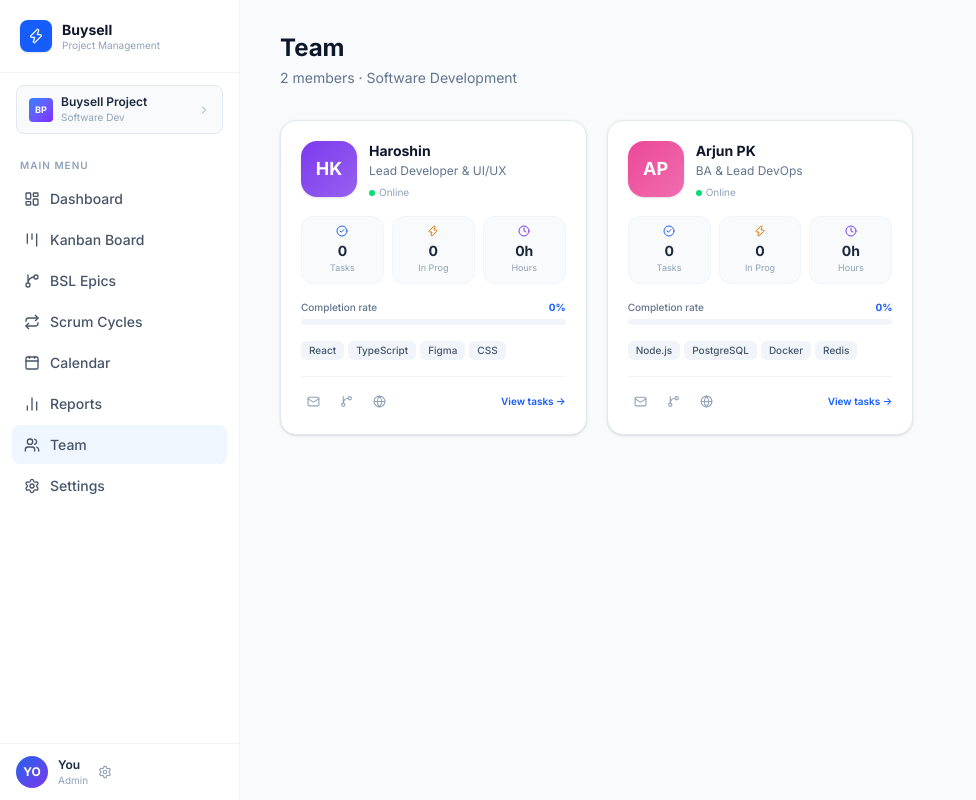
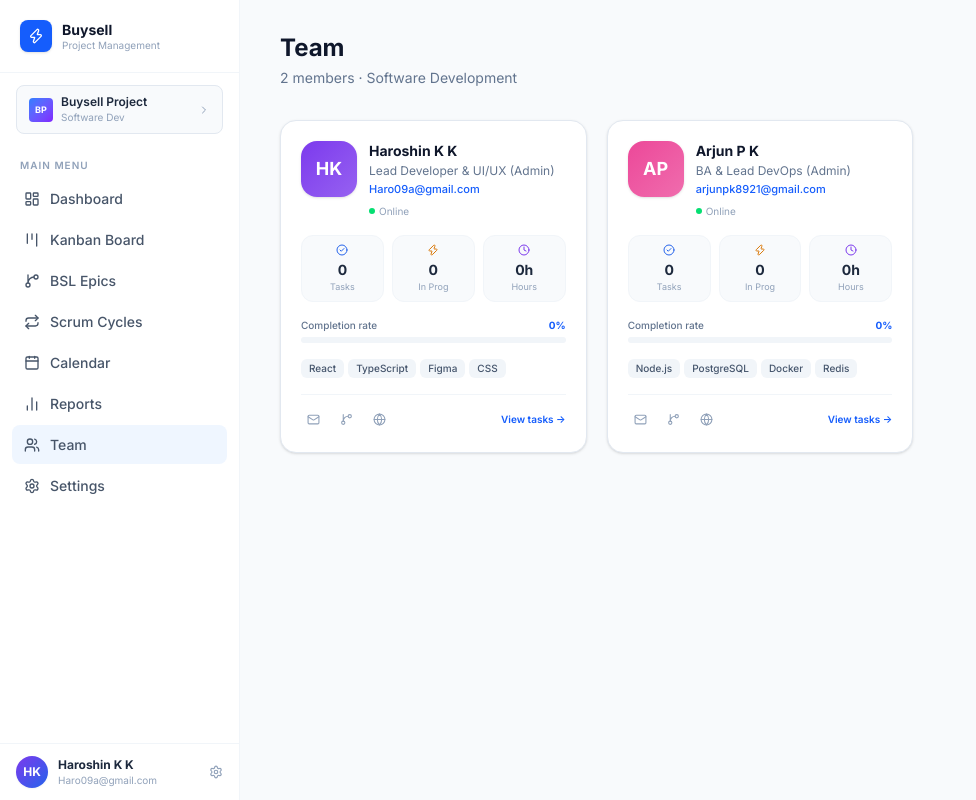
Before and after one commit to buyselltkmce/buysell-tkmce-Board, a React (Vite) app: page /team in a window 1280 px wide. Shown: the whole page, without its empty margins (0-976 px from the left). Built offline with nearby package versions, Linux system fonts and the light colour scheme; no server answers; the database is empty.

Commit message:
Update team member details and emails

```diff
--- a/src/components/Sidebar/Sidebar.jsx
+++ b/src/components/Sidebar/Sidebar.jsx
@@ -80,14 +80,14 @@ export default function Sidebar() {
       <div className="border-t border-slate-100 px-4 py-3">
         <div className="flex items-center gap-2.5">
           <div
-            className="w-8 h-8 rounded-full flex items-center justify-center text-xs font-bold text-white shrink-0"
-            style={{ background: "linear-gradient(135deg,#2563EB,#7C3AED)" }}
+            className="w-8 h-8 rounded-full flex items-center justify-center text-xs font-bold text-white shrink-0 shadow-xs"
+            style={{ background: "linear-gradient(135deg,#7C3AED,#2563EB)" }}
           >
-            YO
+            HK
           </div>
-          <div className="min-w-0">
-            <p className="text-xs font-semibold text-slate-800 truncate">You</p>
-            <p className="text-[10px] text-slate-400 truncate">Admin</p>
+          <div className="min-w-0 flex-1">
+            <p className="text-xs font-bold text-slate-800 truncate">Haroshin K K</p>
+            <p className="text-[10px] text-slate-400 truncate">Haro09a@gmail.com</p>
           </div>
           <NavLink to="/settings">
             <Settings size={14} className="ml-auto text-slate-400 cursor-pointer hover:text-slate-600 transition-colors shrink-0" />
--- a/src/data/constants.js
+++ b/src/data/constants.js
@@ -54,8 +54,8 @@ export const EPICS = [
 ];
 
 export const TEAM_MEMBERS = [
-  { id: "u1", name: "Haroshin", role: "Lead Developer & UI/UX", avatar: "HK", color: "#7C3AED" },
-  { id: "u2", name: "Arjun PK", role: "BA & Lead DevOps",       avatar: "AP", color: "#EC4899" },
+  { id: "u1", name: "Haroshin K K", email: "Haro09a@gmail.com",    role: "Lead Developer & UI/UX (Admin)", avatar: "HK", color: "#7C3AED" },
+  { id: "u2", name: "Arjun P K",     email: "arjunpk8921@gmail.com", role: "BA & Lead DevOps (Admin)",      avatar: "AP", color: "#EC4899" },
 ];
 
 export const COLUMNS = [
--- a/src/pages/TeamPage.jsx
+++ b/src/pages/TeamPage.jsx
@@ -56,6 +56,9 @@ export default function TeamPage() {
                 <div className="flex-1 min-w-0">
                   <h3 className="text-sm font-bold text-slate-900">{member.name}</h3>
                   <p className="text-xs text-slate-500 mt-0.5">{member.role}</p>
+                  {member.email && (
+                    <p className="text-[11px] text-blue-600 font-medium truncate mt-0.5">{member.email}</p>
+                  )}
                   <div className="flex items-center gap-1 mt-1.5">
                     <div className="w-1.5 h-1.5 rounded-full bg-green-400" />
                     <span className="text-[10px] text-slate-400">Online</span>
@@ -106,9 +109,15 @@ export default function TeamPage() {
 
               {/* Links */}
               <div className="flex items-center gap-2 pt-3 border-t border-slate-100">
-                <button className="p-1.5 rounded-md text-slate-400 hover:text-slate-700 hover:bg-slate-100 transition-colors">
-                  <Mail size={13} />
-                </button>
+                {member.email ? (
+                  <a href={`mailto:${member.email}`} title={`Email ${member.name}`} className="p-1.5 rounded-md text-slate-400 hover:text-blue-600 hover:bg-blue-50 transition-colors">
+                    <Mail size={13} />
+                  </a>
+                ) : (
+                  <button className="p-1.5 rounded-md text-slate-400 hover:text-slate-700 hover:bg-slate-100 transition-colors">
+                    <Mail size={13} />
+                  </button>
+                )}
                 <button className="p-1.5 rounded-md text-slate-400 hover:text-slate-700 hover:bg-slate-100 transition-colors">
                   <GitBranch size={13} />
                 </button>
```
